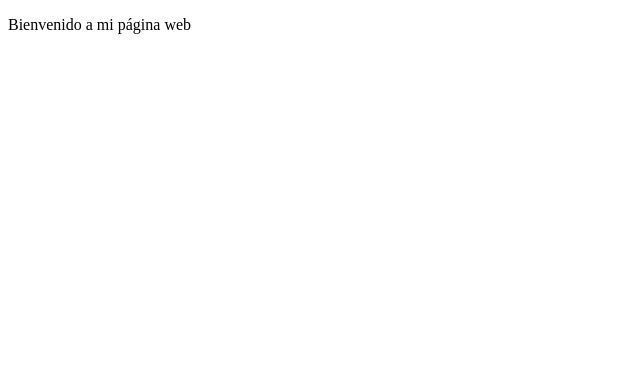
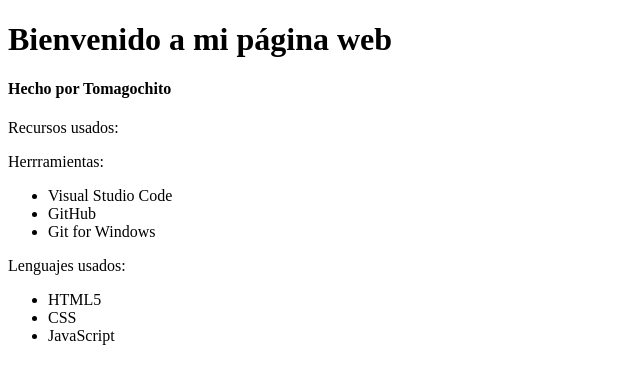
Before and after one commit to Tomagochito/tomagochitoweb, a plain HTML site: page index.html in a window 1280 px wide. Shown: the whole page, without its empty margins (0-640 px from the left). Drawn offline with Linux system fonts and the light colour scheme.

Commit message:
segundo cambio

```diff
--- a/index.html
+++ b/index.html
@@ -5,7 +5,38 @@
     <meta name="viewport" content="width=device-width, initial-scale=1.0">
     <title>Document</title>
 </head>
+<style>
+    h1{
+        font-family: 'Times New Roman';
+    }
+    body{
+        font-family:'Times New Roman';
+    }
+</style>
+
 <body>
+    <header>
+        <h1> Bienvenido a mi página web</h1>
+        <h4>
+            Hecho por Tomagochito
+        </h4>
+
+    </header>
+
+    <footer>
+        Recursos usados:
+        <p>Herrramientas: </p>
+        <ul>
+            <li>Visual Studio Code</li>
+            <li>GitHub</li>
+            <li>Git for Windows</li>
+        </ul>
+            <p>Lenguajes usados: </p>
+        <ul>
+            <li>HTML5</li>
+            <li>CSS</li>
+            <li>JavaScript</li>
+        </ul>
+    </footer>
 </body>
-<p> Bienvenido a mi página web</p>
 </html>
```
